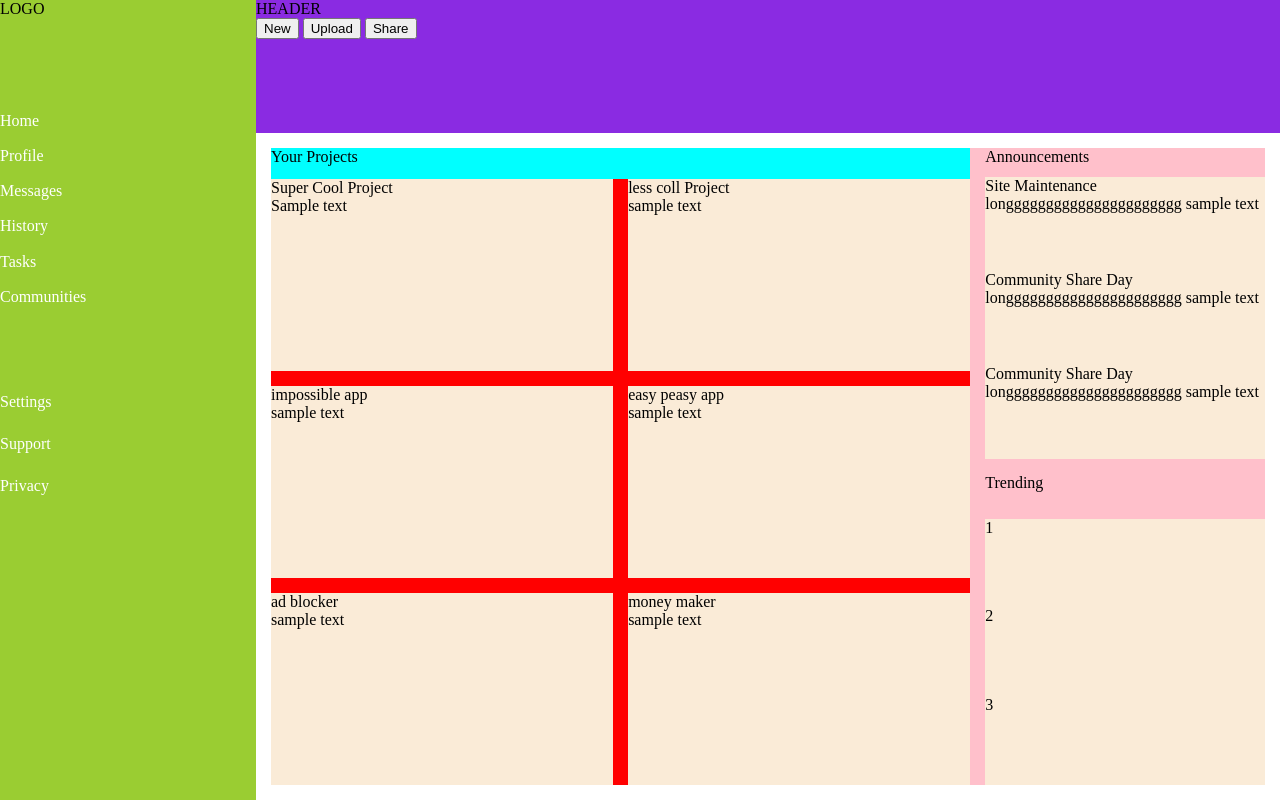
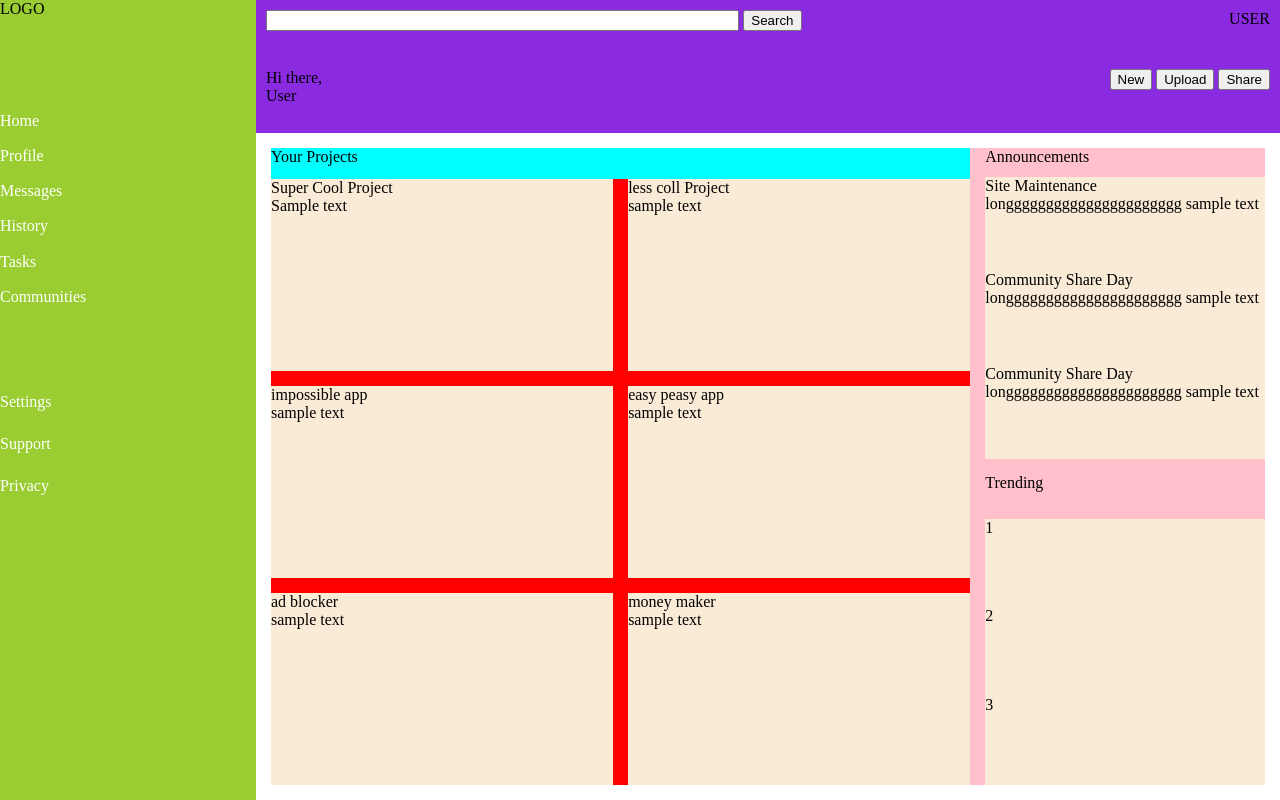
Before and after one commit to haulohaulo/admin-dashboard-odin, a plain HTML site: page index.html in a window 1280 px wide. Drawn offline with Linux system fonts and the light colour scheme.

Commit message:
Add Secondary Styling In Header

```diff
--- a/index.html
+++ b/index.html
@@ -27,10 +27,22 @@
     </div>
 
     <div class="header">
-        <div>HEADER</div>
-        <button>New</button>
-        <button>Upload</button>
-        <button>Share</button>
+        <div class="header-top">
+            <div>
+                <label for="site-search"></label>
+                <input type="search" id="site-search" name="query">
+                <button>Search</button>
+            </div>
+            <div>USER</div>
+        </div>
+        <div class="header-bottom">
+            <div>Hi there, <br>User</div>
+            <div>
+                <button>New</button>
+                <button>Upload</button>
+                <button>Share</button>
+            </div>
+        </div>
     </div>
 
     <div class="content">
--- a/styles.css
+++ b/styles.css
@@ -36,8 +36,32 @@ a {
 
 .header {
     background-color: blueviolet;
+    display: grid;
+
 }
 
+.header > div {
+    margin: 10px;
+}
+
+.header-top {
+    display: grid;
+    grid-template-columns: 6fr 1fr;
+}
+
+input[type="search"] {
+    width: 55%;
+}
+
+.header-bottom {
+    display: grid;
+    grid-template-columns: repeat(2, 1fr);
+
+}
+
+.header-bottom > div + div, .header-top > div + div {
+    text-align: end;
+}
 
 .content {
     background-color: pink;
```
